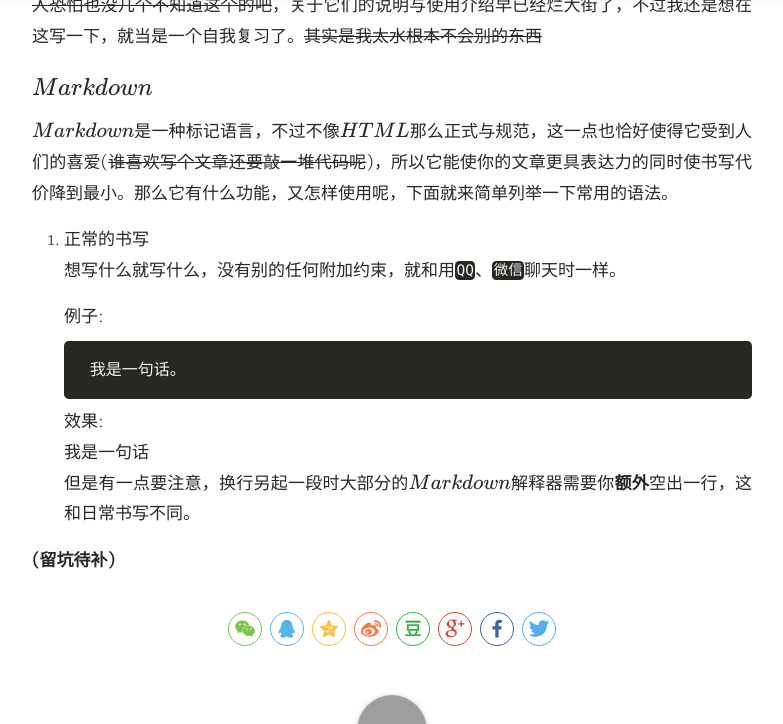
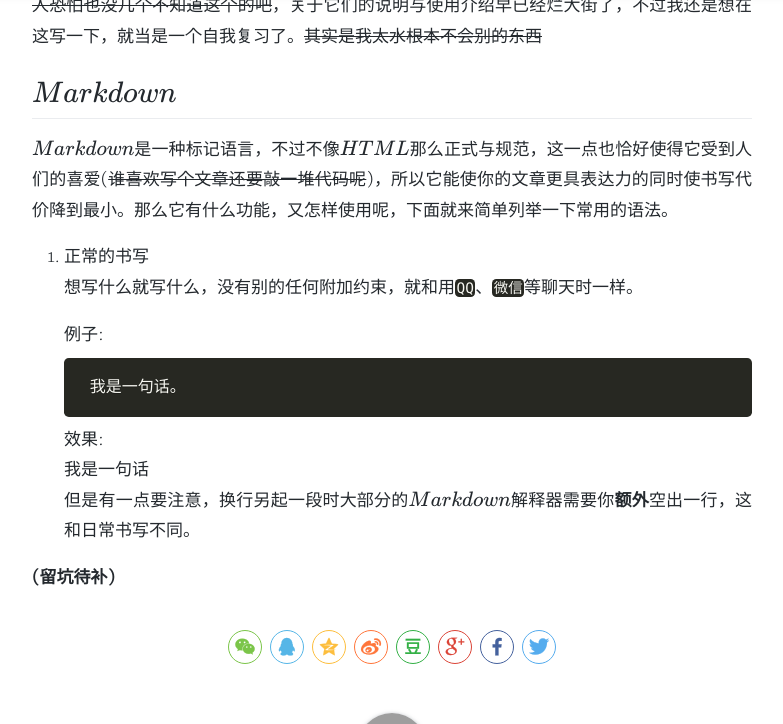
Before and after one commit to wwwxxxzzz666/wwwxxxzzz666.github.io, a Jekyll site: the page built from _posts/2018-08-22-Markdown&Latex.md, in a window 1280 px wide and 900 px high, scrolled down 724 px, cut to the strip 0-724 px from the top of the window. Shown: the whole strip, without its empty margins (248-1031 px from the left). Built offline with Jekyll 4.4.1, drawn with Linux system fonts in a browser that asks for light colours; nearby versions of some CDN libraries; formulas are drawn with MathJax 3; comment, search, counter and statistics services are not loaded; a style sheet for code colours, icons or effects is not loaded.

Commit message:
Update 2018-08-22-Markdown&Latex.md

````diff
--- a/_posts/2018-08-22-Markdown&Latex.md
+++ b/_posts/2018-08-22-Markdown&Latex.md
@@ -12,13 +12,13 @@ __各位巨佬(Orz)请直接无视这篇文章。__
 
 经过一番斟酌后，我决定先写一篇最基本的关于$Markdown$和$L^AT_EX$简单介绍，~~不过这年头人恐怕也没几个不知道这个的吧~~，关于它们的说明与使用介绍早已经烂大街了，不过我还是想在这写一下，就当是一个自我复习了。~~其实是我太水根本不会别的东西~~
 
-### $Markdown$
+## $Markdown$
 
 $Markdown$是一种标记语言，不过不像$HTML$那么正式与规范，这一点也恰好使得它受到人们的喜爱(~~谁喜欢写个文章还要敲一堆代码呢~~)，所以它能使你的文章更具表达力的同时使书写代价降到最小。那么它有什么功能，又怎样使用呢，下面就来简单列举一下常用的语法。
 
 1. 正常的书写
 
-    想写什么就写什么，没有别的任何附加约束，就和用`QQ`、`微信`聊天时一样。
+    想写什么就写什么，没有别的任何附加约束，就和用`QQ`、`微信`等聊天时一样。
 
     例子:
     ```Markdown
````
